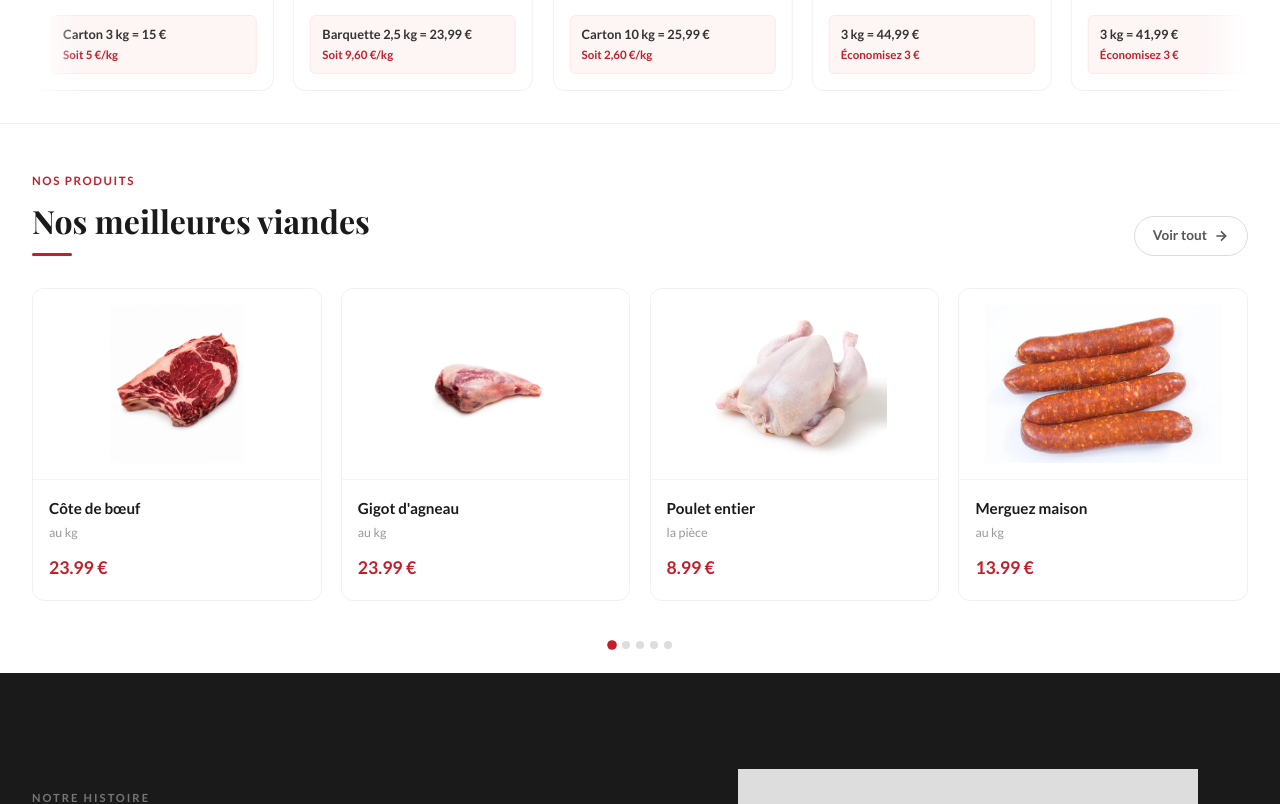
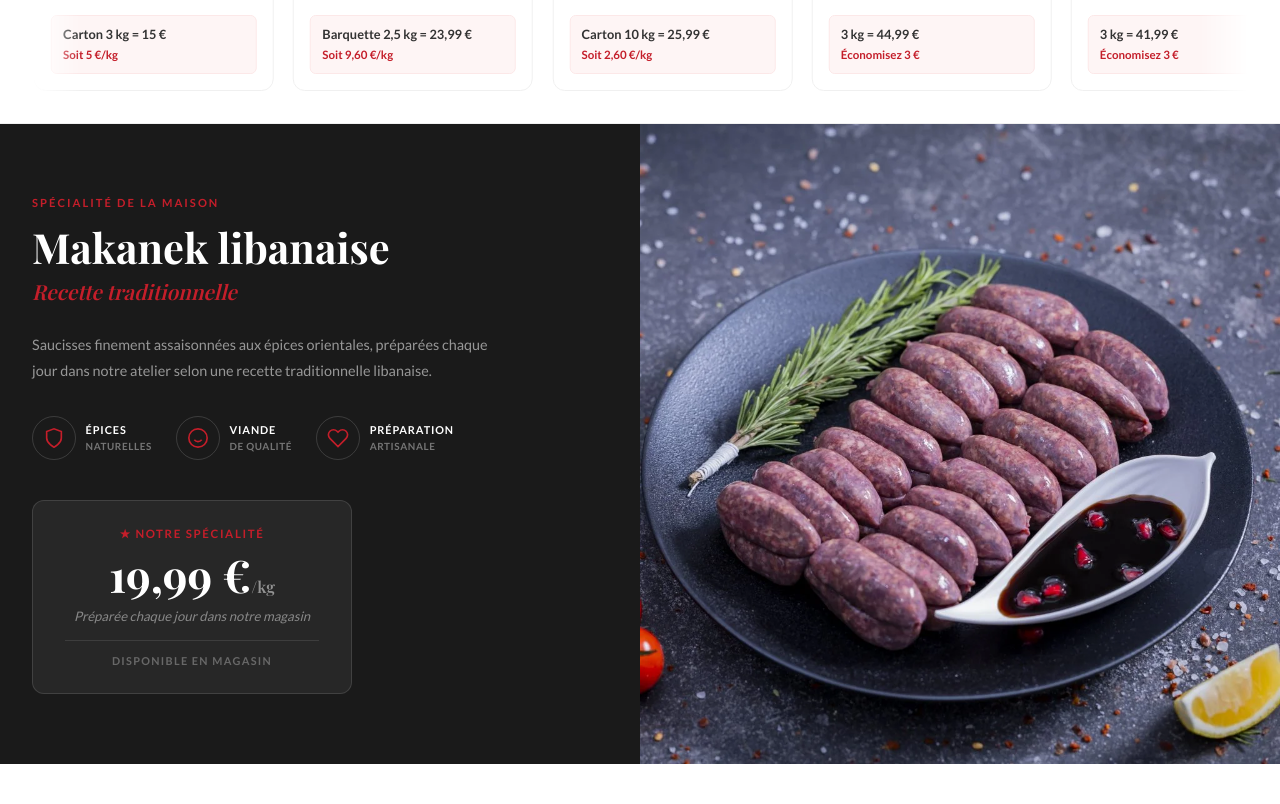
Before and after one commit to hichouss/chezBachir, an Angular app in the folder bachir-frontend/: page / in a window 1280 px wide. Shown: the part 1100-1904 px from the top of the page. Built offline with nearby package versions, Linux system fonts and the light colour scheme.

Commit message:
|Découvrir la Makanek

```diff
--- a/bachir-frontend/src/app/public/catalogue/catalogue.component.ts
+++ b/bachir-frontend/src/app/public/catalogue/catalogue.component.ts
@@ -57,12 +57,12 @@ const ALL_PRODUCTS: StaticProduct[] = [
   { id: 29, name: 'Selecto 1L',          category: 'Épicerie', emoji: '🫒', imageUrl: "/Capture d'écran 2026-06-25 195455.png", price: 2.50, unit: 'pièce' },
   { id: 30, name: 'Slim Citron 1L',      category: 'Épicerie', emoji: '🫒', imageUrl: "/Capture d'écran 2026-06-25 195605.png", price: 2.50, unit: 'pièce' },
   { id: 31, name: 'Slim Ananas 1L',      category: 'Épicerie', emoji: '🫒', imageUrl: "/Capture d'écran 2026-06-25 195655.png", price: 2.50, unit: 'pièce' },
-  { id: 32, name: 'Bouillon Jumbo Halal', category: 'Épicerie', emoji: '🫒', imageUrl: "/Capture d'écran 2026-06-25 200154.png", price: 100, unit: 'pièce' },
-  { id: 33, name: 'Miel Assila El Mordjene 1kg', category: 'Épicerie', emoji: '🫒', imageUrl: "/Capture d'écran 2026-06-25 200325.png", price: 100, unit: 'pièce' },
-  { id: 35, name: 'Medina Smen 500g', category: 'Épicerie', emoji: '🫒', imageUrl: "/Capture d'écran 2026-06-25 200715.png", price: 100, unit: 'pièce' },
-  { id: 36, name: 'Margarine La Belle 500g', category: 'Épicerie', emoji: '🫒', imageUrl: "/Capture d'écran 2026-06-25 200826.png", price: 100, unit: 'pièce' },
-  { id: 37, name: 'Couscous Dari Fin 1kg', category: 'Épicerie', emoji: '🫒', imageUrl: "/Capture d'écran 2026-06-25 201001.png", price: 100, unit: 'pièce' },
-  { id: 38, name: 'Harissa', category: 'Épicerie', emoji: '🫒', imageUrl: "/Capture d'écran 2026-06-25 201222.png", price: 100, unit: 'pièce' },
+  { id: 32, name: 'Bouillon Jumbo Halal', category: 'Épicerie', emoji: '🫒', imageUrl: "/Capture d'écran 2026-06-25 200154.png", price: 2, unit: 'pièce' },
+  { id: 33, name: 'Miel Assila El Mordjene 1kg', category: 'Épicerie', emoji: '🫒', imageUrl: "/Capture d'écran 2026-06-25 200325.png", price: 3.50, unit: 'pièce' },
+  { id: 35, name: 'Medina Smen 500g', category: 'Épicerie', emoji: '🫒', imageUrl: "/Capture d'écran 2026-06-25 200715.png", price: 3.50, unit: 'pièce' },
+  { id: 36, name: 'Margarine La Belle 500g', category: 'Épicerie', emoji: '🫒', imageUrl: "/Capture d'écran 2026-06-25 200826.png", price: 3.50, unit: 'pièce' },
+  { id: 37, name: 'Couscous Dari Fin 1kg', category: 'Épicerie', emoji: '🫒', imageUrl: "/Capture d'écran 2026-06-25 201001.png", price: 3.50, unit: 'pièce' },
+  { id: 38, name: 'Harissa', category: 'Épicerie', emoji: '🫒', imageUrl: "/Capture d'écran 2026-06-25 201222.png", price: 3.50, unit: 'pièce' },
 ];
 
 const CATEGORIES: StaticCategory[] = [
--- a/bachir-frontend/src/app/public/home/home.component.html
+++ b/bachir-frontend/src/app/public/home/home.component.html
@@ -124,6 +124,66 @@
           </div>
         }
       </div>
+    </div>
+  </div>
+</section>
+
+<!-- ══════════════════════════════════════════════
+     MAKANEK
+══════════════════════════════════════════════ -->
+<section class="makanek">
+  <div class="makanek__inner">
+    <div class="makanek__content">
+    <p class="makanek__label">SPÉCIALITÉ DE LA MAISON</p>
+    <h2 class="makanek__title">Makanek libanaise</h2>
+    <p class="makanek__subtitle"><em>Recette traditionnelle</em></p>
+    <p class="makanek__desc">
+      Saucisses finement assaisonnées aux épices orientales, préparées chaque jour dans notre atelier selon une recette traditionnelle libanaise.
+    </p>
+    <div class="makanek__features">
+      <div class="makanek__feature">
+        <div class="makanek__feature-icon">
+          <svg width="22" height="22" viewBox="0 0 24 24" fill="none" stroke="currentColor" stroke-width="1.8">
+            <path d="M12 22s8-4 8-10V5l-8-3-8 3v7c0 6 8 10 8 10z"/>
+          </svg>
+        </div>
+        <div>
+          <strong>ÉPICES</strong>
+          <span>NATURELLES</span>
+        </div>
+      </div>
+      <div class="makanek__feature">
+        <div class="makanek__feature-icon">
+          <svg width="22" height="22" viewBox="0 0 24 24" fill="none" stroke="currentColor" stroke-width="1.8">
+            <circle cx="12" cy="12" r="10"/><path d="M8 14s1.5 2 4 2 4-2 4-2"/><line x1="9" y1="9" x2="9.01" y2="9"/><line x1="15" y1="9" x2="15.01" y2="9"/>
+          </svg>
+        </div>
+        <div>
+          <strong>VIANDE</strong>
+          <span>DE QUALITÉ</span>
+        </div>
+      </div>
+      <div class="makanek__feature">
+        <div class="makanek__feature-icon">
+          <svg width="22" height="22" viewBox="0 0 24 24" fill="none" stroke="currentColor" stroke-width="1.8">
+            <path d="M20.84 4.61a5.5 5.5 0 0 0-7.78 0L12 5.67l-1.06-1.06a5.5 5.5 0 0 0-7.78 7.78l1.06 1.06L12 21.23l7.78-7.78 1.06-1.06a5.5 5.5 0 0 0 0-7.78z"/>
+          </svg>
+        </div>
+        <div>
+          <strong>PRÉPARATION</strong>
+          <span>ARTISANALE</span>
+        </div>
+      </div>
+    </div>
+      <div class="makanek__price-card">
+        <p class="makanek__price-label">★ NOTRE SPÉCIALITÉ</p>
+        <p class="makanek__price">19,99 €<small>/kg</small></p>
+        <p class="makanek__price-sub"><em>Préparée chaque jour dans notre magasin</em></p>
+        <p class="makanek__price-dispo">DISPONIBLE EN MAGASIN</p>
+      </div>
+    </div>
+    <div class="makanek__visual">
+      <img src="/33-1024x1024.webp" alt="Makanek libanaise - Boucherie Chez Bachir" />
     </div>
   </div>
 </section>
--- a/bachir-frontend/src/app/public/home/home.component.scss
+++ b/bachir-frontend/src/app/public/home/home.component.scss
@@ -435,6 +435,160 @@
     color: #c41e2a;
     font-weight: 600;
   }
+}
+
+/* ── MAKANEK ──────────────────────────────────── */
+.makanek {
+  background: #1a1a1a;
+  overflow: hidden;
+
+  &__inner {
+    max-width: 1280px;
+    margin: 0 auto;
+    display: grid;
+    grid-template-columns: 1fr 1fr;
+    min-height: 480px;
+  }
+
+  &__content {
+    padding: 4rem 2rem;
+    color: white;
+    display: flex;
+    flex-direction: column;
+    justify-content: center;
+  }
+
+  &__visual {
+    img {
+      width: 100%;
+      height: 100%;
+      object-fit: cover;
+      display: block;
+    }
+  }
+
+  &__label {
+    font-size: 0.7rem;
+    font-weight: 700;
+    letter-spacing: 0.18em;
+    text-transform: uppercase;
+    color: #c41e2a;
+    margin-bottom: 0.8rem;
+  }
+
+  &__title {
+    font-family: 'Playfair Display', serif;
+    font-size: 2.6rem;
+    font-weight: 700;
+    color: #fff;
+    line-height: 1.1;
+    margin-bottom: 0.3rem;
+  }
+
+  &__subtitle {
+    font-family: 'Playfair Display', serif;
+    font-size: 1.3rem;
+    color: #c41e2a;
+    margin-bottom: 1.5rem;
+
+    em { font-style: italic; }
+  }
+
+  &__desc {
+    font-size: 0.9rem;
+    color: rgba(255,255,255,0.55);
+    line-height: 1.8;
+    margin-bottom: 2rem;
+    max-width: 460px;
+  }
+
+  &__features {
+    display: flex;
+    gap: 1.5rem;
+    margin-bottom: 2rem;
+  }
+
+  &__feature {
+    display: flex;
+    align-items: center;
+    gap: 0.6rem;
+
+    strong {
+      display: block;
+      font-size: 0.68rem;
+      font-weight: 700;
+      letter-spacing: 0.08em;
+      color: #fff;
+    }
+
+    span {
+      display: block;
+      font-size: 0.62rem;
+      font-weight: 600;
+      letter-spacing: 0.06em;
+      color: rgba(255,255,255,0.4);
+    }
+  }
+
+  &__feature-icon {
+    width: 44px; height: 44px;
+    border: 1px solid rgba(255,255,255,0.15);
+    border-radius: 50%;
+    display: flex; align-items: center; justify-content: center;
+    color: #c41e2a;
+    flex-shrink: 0;
+  }
+
+  &__price-card {
+    background: rgba(255,255,255,0.06);
+    border: 1px solid rgba(255,255,255,0.12);
+    border-radius: 12px;
+    padding: 1.5rem 2rem;
+    text-align: center;
+    max-width: 320px;
+    margin-top: 0.5rem;
+  }
+
+  &__price-label {
+    font-size: 0.72rem;
+    font-weight: 700;
+    letter-spacing: 0.14em;
+    color: #c41e2a;
+    margin-bottom: 0.6rem;
+  }
+
+  &__price {
+    font-family: 'Playfair Display', serif;
+    font-size: 2.8rem;
+    font-weight: 700;
+    color: #fff;
+    line-height: 1;
+    margin-bottom: 0.5rem;
+
+    small {
+      font-size: 1rem;
+      color: rgba(255,255,255,0.5);
+      font-weight: 400;
+    }
+  }
+
+  &__price-sub {
+    font-size: 0.82rem;
+    color: rgba(255,255,255,0.45);
+    margin-bottom: 0.8rem;
+
+    em { font-style: italic; }
+  }
+
+  &__price-dispo {
+    font-size: 0.68rem;
+    font-weight: 700;
+    letter-spacing: 0.12em;
+    color: rgba(255,255,255,0.3);
+    border-top: 1px solid rgba(255,255,255,0.1);
+    padding-top: 0.7rem;
+  }
+
 }
 
 /* ── PRODUCTS SECTION ─────────────────────────── */
@@ -1097,6 +1251,11 @@
 
   .products-grid { grid-template-columns: 1fr 1fr; }
 
+  .makanek__inner { grid-template-columns: 1fr; }
+  .makanek__title { font-size: 1.8rem; }
+  .makanek__features { flex-direction: column; gap: 0.8rem; }
+  .makanek__visual { height: 280px; }
+
   .story__inner { grid-template-columns: 1fr; gap: 3rem; }
   .story__title { font-size: 1.9rem; }
   .story__visual { order: -1; }
--- a/bachir-frontend/src/app/public/home/home.component.ts
+++ b/bachir-frontend/src/app/public/home/home.component.ts
@@ -54,10 +54,10 @@ export class HomeComponent implements OnInit, OnDestroy {
       { id: 16, name: 'Slim Citron 1L',  unit: 'la pièce', price: 2.50, imageUrl: "/Capture d'écran 2026-06-25 195605.png" },
     ],
     [
-      { id: 17, name: 'Harissa',           unit: 'la pièce', price: 100,  imageUrl: "/Capture d'écran 2026-06-25 201222.png" },
-      { id: 18, name: 'Couscous Dari 1kg', unit: 'la pièce', price: 100,  imageUrl: "/Capture d'écran 2026-06-25 201001.png" },
-      { id: 19, name: 'Medina Smen 500g',  unit: 'la pièce', price: 100,  imageUrl: "/Capture d'écran 2026-06-25 200715.png" },
-      { id: 20, name: 'Margarine La Belle 500g', unit: 'la pièce', price: 100, imageUrl: "/Capture d'écran 2026-06-25 200826.png" },
+      { id: 17, name: 'Harissa',           unit: 'la pièce', price: 3.50,  imageUrl: "/Capture d'écran 2026-06-25 201222.png" },
+      { id: 18, name: 'Couscous Dari 1kg', unit: 'la pièce', price: 3.50,  imageUrl: "/Capture d'écran 2026-06-25 201001.png" },
+      { id: 19, name: 'Medina Smen 500g',  unit: 'la pièce', price: 3.50,  imageUrl: "/Capture d'écran 2026-06-25 200715.png" },
+      { id: 20, name: 'Margarine La Belle 500g', unit: 'la pièce', price: 3.50, imageUrl: "/Capture d'écran 2026-06-25 200826.png" },
     ],
   ];
 
```
Also changed, not shown: bachir-frontend/public/33-1024x1024.webp (added), 1 other file (tests, documents, lock files or other folders).
